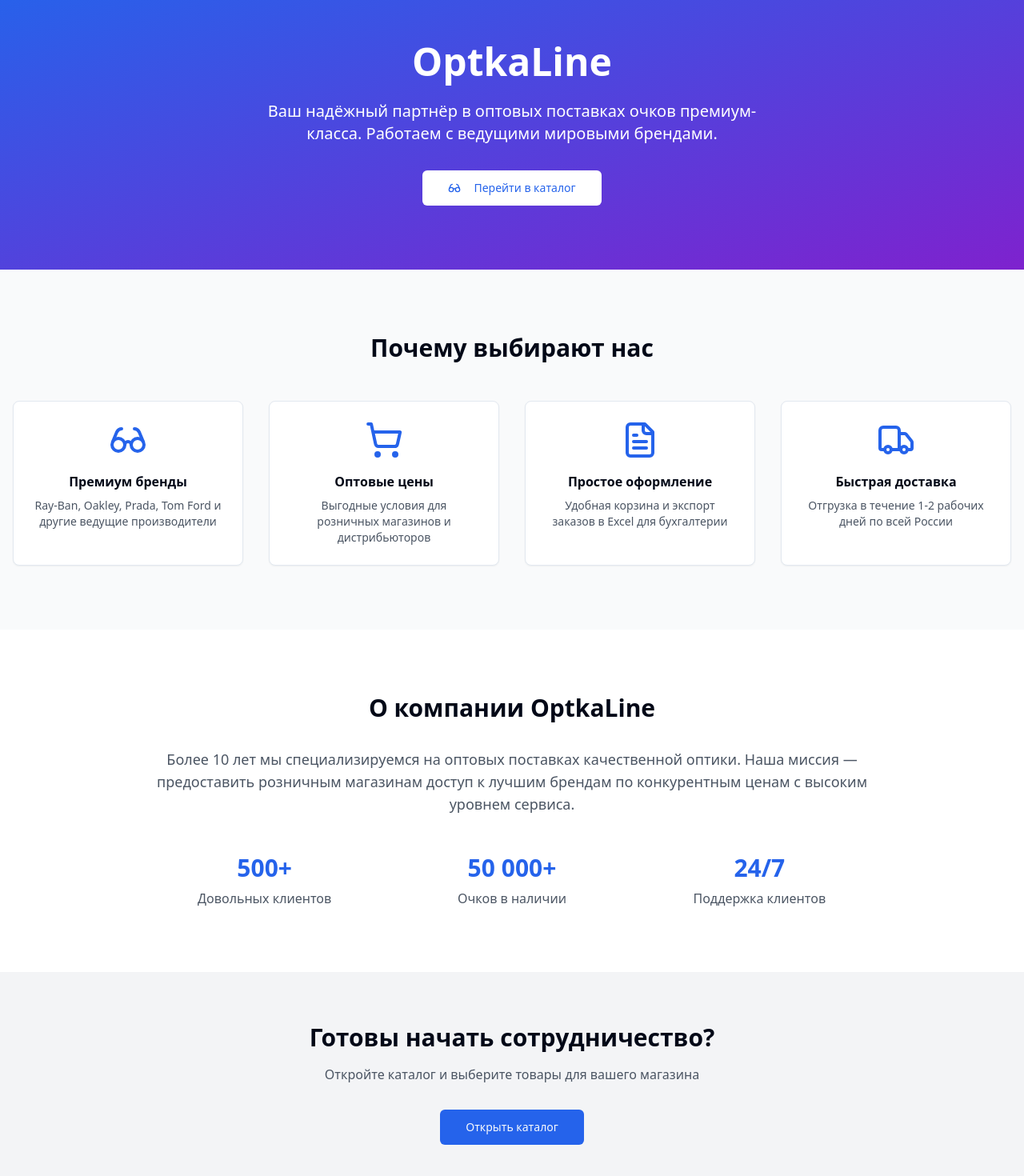
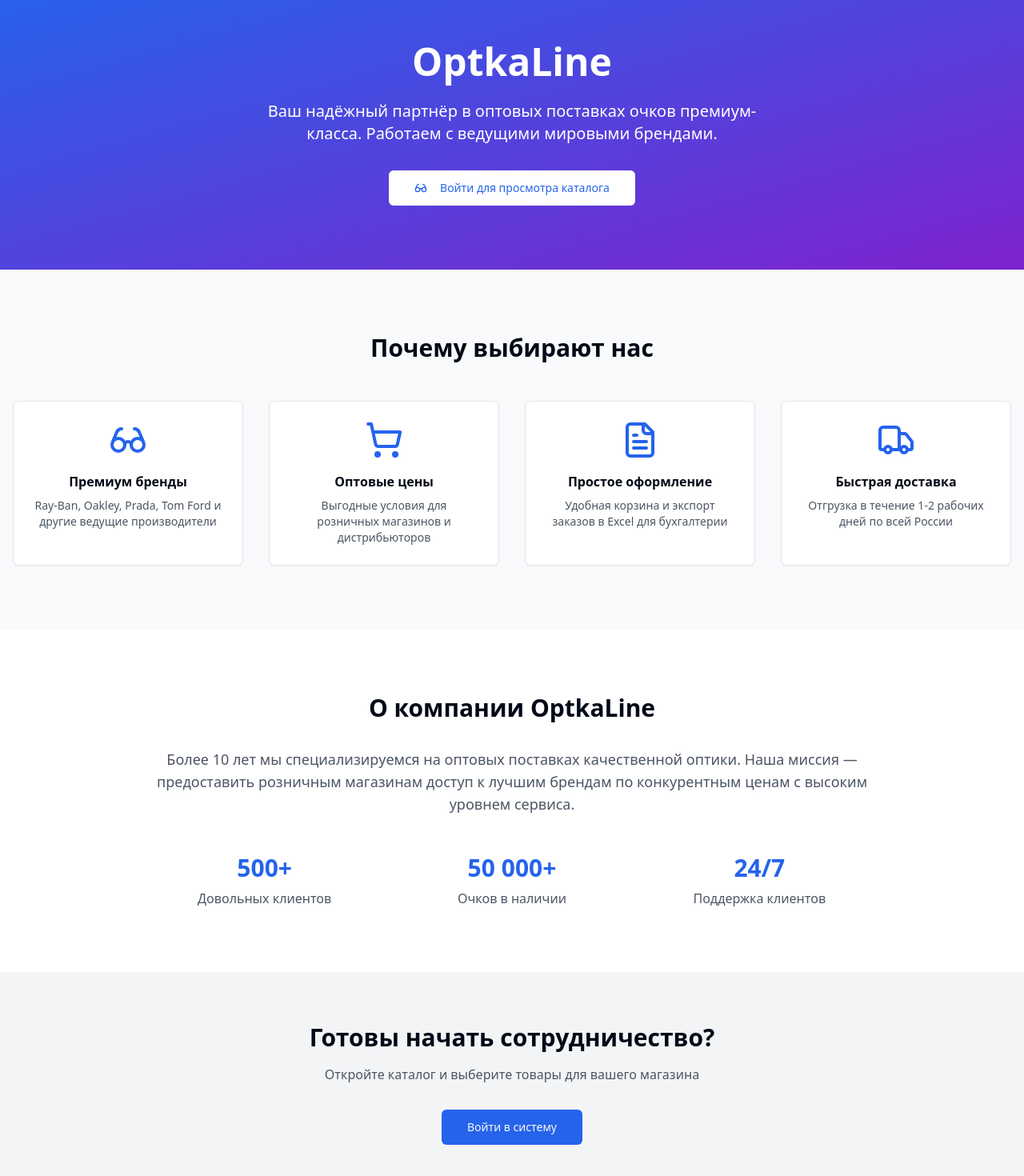
Before and after one commit to LeraLuk/optkaline-website-development, a React (Vite) app: page / in a window 1280 px wide. Shown: the part 100-1570 px from the top of the page at 80% size. Built offline with nearby package versions, Linux system fonts and the light colour scheme.

Commit message:
Реализация публичного доступа к главной странице

```diff
--- a/src/pages/Home.tsx
+++ b/src/pages/Home.tsx
@@ -2,9 +2,12 @@ import { Link } from "react-router-dom";
 import { Button } from "@/components/ui/button";
 import { Card, CardContent } from "@/components/ui/card";
 import { Glasses, ShoppingCart, FileText, Truck } from "lucide-react";
+import { useAuth } from "@/hooks/useAuth";
 import Header from "@/components/Header";
 
 const Home = () => {
+  const { isAuthenticated } = useAuth();
+
   return (
     <div className="min-h-screen bg-gray-50">
       <Header />
@@ -17,13 +20,15 @@ const Home = () => {
             Ваш надёжный партнёр в оптовых поставках очков премиум-класса.
             Работаем с ведущими мировыми брендами.
           </p>
-          <Link to="/catalog">
+          <Link to={isAuthenticated ? "/catalog" : "/login"}>
             <Button
               size="lg"
               className="bg-white text-blue-600 hover:bg-gray-100"
             >
               <Glasses className="mr-2 h-5 w-5" />
-              Перейти в каталог
+              {isAuthenticated
+                ? "Перейти в каталог"
+                : "Войти для просмотра каталога"}
             </Button>
           </Link>
         </div>
@@ -125,9 +130,9 @@ const Home = () => {
           <p className="text-gray-600 mb-8">
             Откройте каталог и выберите товары для вашего магазина
           </p>
-          <Link to="/catalog">
+          <Link to={isAuthenticated ? "/catalog" : "/login"}>
             <Button size="lg" className="bg-blue-600 hover:bg-blue-700">
-              Открыть каталог
+              {isAuthenticated ? "Открыть каталог" : "Войти в систему"}
             </Button>
           </Link>
         </div>
```
